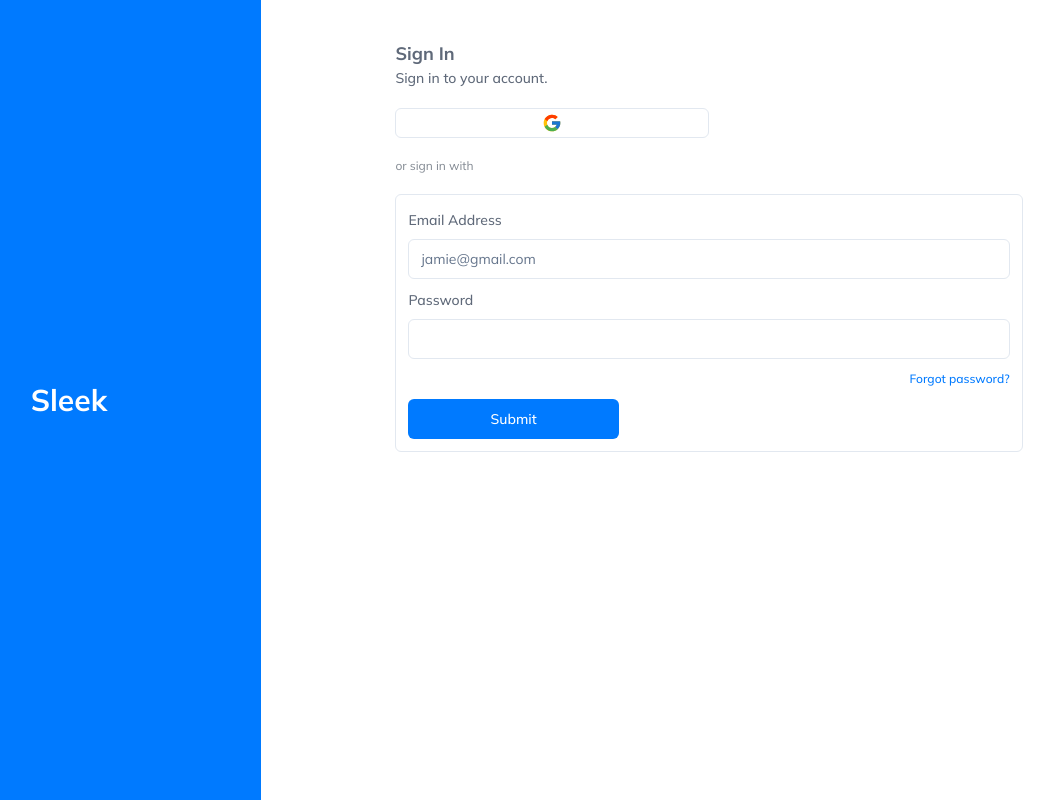
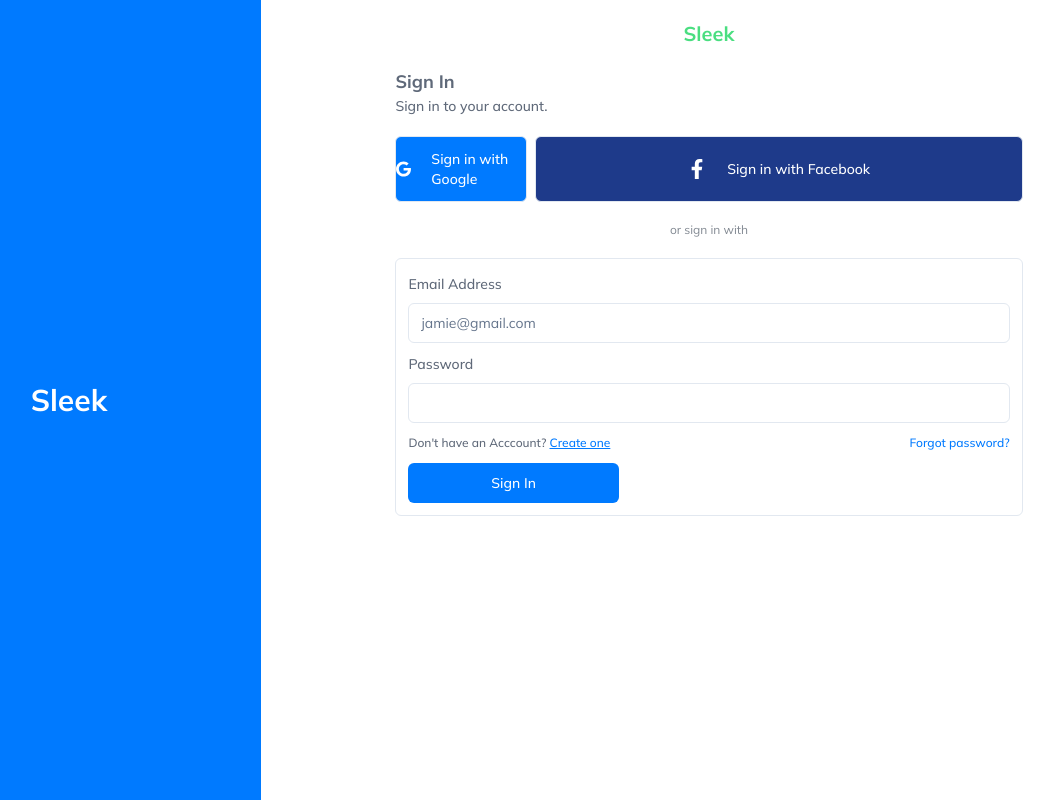
Before and after one commit to bismarkboateng/sleek, a Next.js app: page /sign-in in a window 1280 px wide. Shown: the whole page, without its empty margins (123-1177 px from the left). Built offline with nearby package versions, Linux system fonts and the light colour scheme.

Commit message:
fix: user information not showing in dashboard after sign-in

```diff
--- a/actions/customer.actions.ts
+++ b/actions/customer.actions.ts
@@ -2,9 +2,11 @@
 
 import { handleError } from "@/lib/utils"
 
+const endpoint = "http://localhost:3001/api/customers"
+
 export const createCustomer = async (customer: CreateCustomerParams) => {
     try {
-        const response = await fetch("/api/customer", {
+        const response = await fetch(endpoint, {
           method: "POST",
           headers: {
             "Content-Type": "application/json",
@@ -15,7 +17,8 @@ export const createCustomer = async (customer: CreateCustomerParams) => {
         if (!response.ok) {
             handleError(response.statusText)
         }
-        return response
+        console.log(response)
+        return JSON.parse(JSON.stringify(response))
     } catch (error) {
         handleError(error)
     }
--- a/app/(auth)/sign-in/page.tsx
+++ b/app/(auth)/sign-in/page.tsx
@@ -14,7 +14,8 @@ import Loader from "@/components/shared/Loader"
 import { useAuthStore } from "@/store/Auth"
 import { useRouter } from "next/navigation"
 import { IoCheckmarkCircleSharp } from "react-icons/io5";
-import { FcGoogle } from "react-icons/fc";
+import { FaGoogle } from "react-icons/fa";
+import { FaFacebookF } from "react-icons/fa";
 import Link from "next/link"
 
 
@@ -39,17 +40,23 @@ export default function SignInPage() {
   }
 
   const handleSignInWithGoogle = () => {
-    signInWithRedirect()
+    // signInWithRedirect()
 
-    if (isGoogleSigIn === "done") {
-      setTimeout(() => {
-        router.push("/dashboard")
-      }, 500)
-    }
+    // router.push("/dashboard")
+    // if (isGoogleSigIn === "done") {
+    //   setTimeout(() => {
+    //   }, 500)
+    // }
+  }
+
+  const handleSignInWithFacebook = () => {
+
   }
 
   return (
-    <section className="w-[90%] lg:w-[70%] 2xl:w-[50%] mx-auto mt-10">
+    <section className="w-[90%] lg:w-[70%] 2xl:w-[50%] mx-auto mt-5">
+      <h1 className="text-green-400 text-xl text-center mb-5
+       font-bold">Sleek</h1>
       <section className="text-[#5F6979] mb-2">
         <h1 className="font-bold md:text-lg 2xl:text-xl">Sign In</h1>
         <p className="text-xs line-clamp-1 font-medium md:text-sm
@@ -58,15 +65,27 @@ export default function SignInPage() {
         </p>
       </section>
 
-      <section className="mt-5">
+      {/* Social Login */}
+      <section className="mt-5 flex flex-col md:flex-row gap-2">
         <div onClick={handleSignInWithGoogle}
-         className="bg-[#ffffff] active:bg-[#ffffff] focus:bg-[#ffff]
-         py-1 w-[50%] border rounded-md flex items-center justify-center"
+         className="bg-[#007AFF] active:bg-[#007AFF] focus:bg-[#007AFF]
+         py-3 w-fuill border rounded-md flex items-center justify-center"
         >
-          <FcGoogle fontSize={20} className="w-5 h-5 block"/>
+          <FaGoogle fontSize={20} className="w-5 h-5 block text-white mr-5"/>
+          <span className="text-white text-sm font-medium">Sign in with Google</span>
         </div>
-        <p className="text-[#818891] text-xs mt-5">or sign in with</p>
+
+        <div onClick={handleSignInWithFacebook}
+         className="bg-blue-900 active:bg-blue-900 focus:bg-blue-900
+         py-3 w-full border rounded-md flex items-center justify-center"
+        >
+          <FaFacebookF fontSize={20} className="w-5 h-5 block text-white mr-5"/>
+          <span className="text-white text-sm font-medium">Sign in with Facebook</span>
+        </div>
       </section>
+      {/* end social login */}
+
+      <p className="text-[#818891] text-xs mt-5 text-center">or sign in with</p>
 
       <section className="border w-full h-fit mt-5 rounded-md p-3">
        <Form {...form}>
@@ -104,7 +123,14 @@ export default function SignInPage() {
             </FormItem>
            )}/>
           </div>
-          <div className="flex flex-row justify-end">
+          <div className="flex flex-row justify-between">
+           <Link
+            href="/sign-up"
+            className="text-xs font-medium text-[#5F6979]"
+           >
+            Don&apos;t have an Acccount?{" "}
+            <span className="text-[#007AFF] underline">Create one</span>
+           </Link>
            <Link
             href="/forgot-password"
             className="text-[#007AFF] text-xs font-medium"
@@ -127,7 +153,7 @@ export default function SignInPage() {
                className="text-green-600"
                fontSize={23}
               />
-            : "Submit"
+            : "Sign In"
           }
           </Button>
         </form>
--- a/app/(auth)/sign-up/page.tsx
+++ b/app/(auth)/sign-up/page.tsx
@@ -15,6 +15,7 @@ import Loader from "@/components/shared/Loader"
 import { useAuthStore } from "@/store/Auth"
 import { useRouter } from "next/navigation"
 import { IoCheckmarkCircleSharp } from "react-icons/io5";
+import Link from "next/link"
 
 
 
@@ -38,7 +39,9 @@ export default function SignUpPage() {
   }
 
   return (
-    <section className="w-[90%] mx-auto mt-10">
+    <section className="w-[90%] mx-auto mt-5">
+      <h1 className="text-green-400 text-xl text-center mb-5
+      font-bold">Sleek</h1>
       <section className="text-[#5F6979] mb-2">
         <h1 className="font-bold">Create an Account</h1>
         <p className="text-xs line-clamp-1 font-medium">
@@ -117,42 +120,6 @@ export default function SignUpPage() {
            )}/>
           </div>
 
-          {/* Country and account type */}
-          {/* <div className="flex flex-col md:flex-row md:gap-2">
-          <FormField
-           control={form.control}
-           name="country"
-           render={({ field }) => (
-            <FormItem className="mb-2 md:mb-0 md:w-[50%]">
-              <FormLabel className="text-[#5F6979]">Country</FormLabel>
-              <FormControl>
-                <Dropdown
-                 type="country"
-                 onSelectChange={field.onChange}
-                 value={field.value}
-                />
-              </FormControl>
-              <FormMessage />
-            </FormItem>
-           )}/>
-          <FormField
-           control={form.control}
-           name="accountType"
-           render={({ field }) => (
-            <FormItem className="md:w-[50%]">
-              <FormLabel className="text-[#5F6979]">Account Type</FormLabel>
-              <FormControl>
-                <Dropdown
-                 type="accountType"
-                 onSelectChange={field.onChange}
-                 value={field.value}
-                />
-              </FormControl>
-              <FormMessage />
-            </FormItem>
-           )}/>
-          </div> */}
-
           {/* password and confirm password */}
           <div className="flex flex-col md:flex-row md:gap-2">
           <FormField
@@ -189,11 +156,20 @@ export default function SignUpPage() {
          {isPasswordDoNotMatch
           ? <p className="text-red-400">Passwords do not match.</p>
           : null}
+          <div className="">
+           <Link
+            href="/sign-in"
+            className="text-xs font-medium text-[#5F6979]"
+           >
+            Already have an account?{" "}
+            <span className="text-[#007AFF] underline">Sign in</span>
+           </Link>
+          </div>
          <Button
            type="submit"
            className={`
            ${signUpState === "done" ? "bg-green-400" : null }
-           w-full bg-[#007AFF] text-white active:bg-[#007AFF]`}
+           w-full md:w-[40%] bg-[#007AFF] text-white active:bg-[#007AFF]`}
          >
           {
             signUpState === "loading"
--- a/app/page.tsx
+++ b/app/page.tsx
@@ -6,17 +6,12 @@ export default function Home() {
     <main className="border bg-white w-[80%] md:w-[55%] lg:w-[40%] 2xl:w-[35%] mx-auto
      flex items-center justify-center rounded-md mt-36 min-h-[300px] shadow-lg">
       <section className="flex flex-col items-center">
-        <h1 className="text-2xl mb-4 text-blue-400">Welcome To <span className="text-green-300 italic">Sleek</span></h1>
+        <h1 className="text-2xl mb-4 text-blue-400">Welcome To <span className="text-green-300">Sleek</span></h1>
         <section className="flex flex-row gap-3">
-          <Button asChild variant="outline" className="text-sm font-bold">
-            <Link href="/sign-in">
-              Sign in
-            </Link>
-          </Button>
           <Button asChild className="bg-blue-500 text-sm font-bold
-          active:bg-blue-500 focus:bg-blue-500">
+          active:bg-blue-500 focus:bg-blue-500 px-8 py-1 cursor-pointer">
             <Link href="sign-up">
-              Sign up
+              Continue
             </Link>
           </Button>
         </section>
--- a/components/shared/UserCard.tsx
+++ b/components/shared/UserCard.tsx
@@ -9,17 +9,19 @@ import { RiArrowDropDownLine } from "react-icons/ri";
 import { PiSignOut } from "react-icons/pi";
 import { useAuthStore } from "@/store/Auth";
 import { useRouter } from "next/navigation";
-import { useEffect } from "react";
+import { useEffect, useState } from "react";
 
 
 export default function UserCard() {
+  const [userObj, setUserObj] = useState<null | CreateCustomerParams>()
   const logOut = useAuthStore(state => state.logOut)
   const userId = useAuthStore(state => state.userId)
   const router = useRouter()
 
+
   useEffect(() => {
-    console.log(userId)
-    // use this id to get information about the customer
+    const user = JSON.parse(localStorage.getItem("user")!)
+    setUserObj(user)
   }, [userId])
 
   const handleLogOut = () => {
@@ -39,7 +41,7 @@ export default function UserCard() {
        <DropdownMenu>
         <DropdownMenuTrigger className="outline-offset-0 focus-visible:ring-0 focus-visible:ring-offset-0">
           <div className="flex items-center gap-2">
-           <p className="text-[#818891] font-medium">Ismali Hossain</p>
+           <p className="text-[#818891] font-medium">{userObj?.firstName}</p>
            <RiArrowDropDownLine fontSize={22} className="text-[#818891]" />
           </div>
         </DropdownMenuTrigger>
--- a/store/Auth.tsx
+++ b/store/Auth.tsx
@@ -3,7 +3,7 @@ import { auth } from "@/lib/firebase"
 import {
   createUserWithEmailAndPassword,
   signInWithEmailAndPassword, GoogleAuthProvider,
-  signInWithPopup, signOut
+  signInWithPopup, signOut, signInWithRedirect
 } from "firebase/auth"
 import { handleError } from "@/lib/utils"
 import { createCustomer } from "@/actions/customer.actions"
@@ -38,7 +38,8 @@ export const useAuthStore = create<AuthStore>()((set) => ({
         email: values.email,
         userId: user.uid,
       }
-      // createCustomer(customer)
+      createCustomer(customer)
+      localStorage.setItem("user", JSON.stringify(customer))
     })
     .catch((error) => {
       const errorMessage = error.message;
@@ -53,7 +54,6 @@ export const useAuthStore = create<AuthStore>()((set) => ({
       set(state => ({...state, loginState: "done"}))
       const user = userCredential.user;
       set(state => ({...state, isLoggedIn: true, userId: user.uid}))
-      // add to local storage
     })
     .catch((error) => {
       const errorMessage = error.message;
@@ -70,7 +70,7 @@ export const useAuthStore = create<AuthStore>()((set) => ({
         set(state => ({...state, isGoogleSigIn: "done" }))
         const credential = GoogleAuthProvider.credentialFromResult(result);
         // createCustomer(customer) server action
-        // add to local storage
+        localStorage.setItem("user", JSON.stringify(credential))
         set(state => ({...state, isLoggedIn: true, userId: credential?.idToken}))
       }).catch((error) => {
         const errorMessage = error.message;
@@ -80,7 +80,6 @@ export const useAuthStore = create<AuthStore>()((set) => ({
 
   logOut: () => {
     signOut(auth).then(() => {
-      // remove uid from storage
       localStorage.clear()
     }).catch((error) => {
       handleError(error)
```
